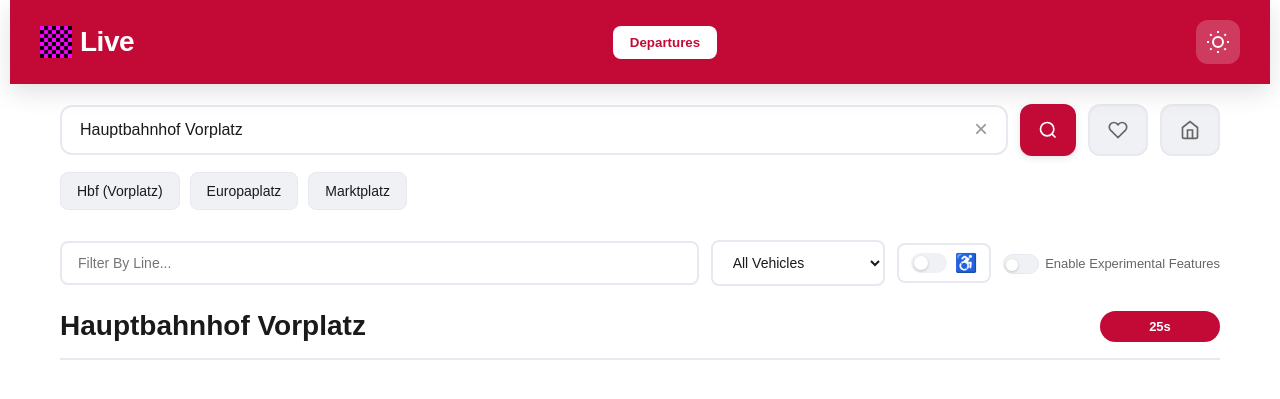
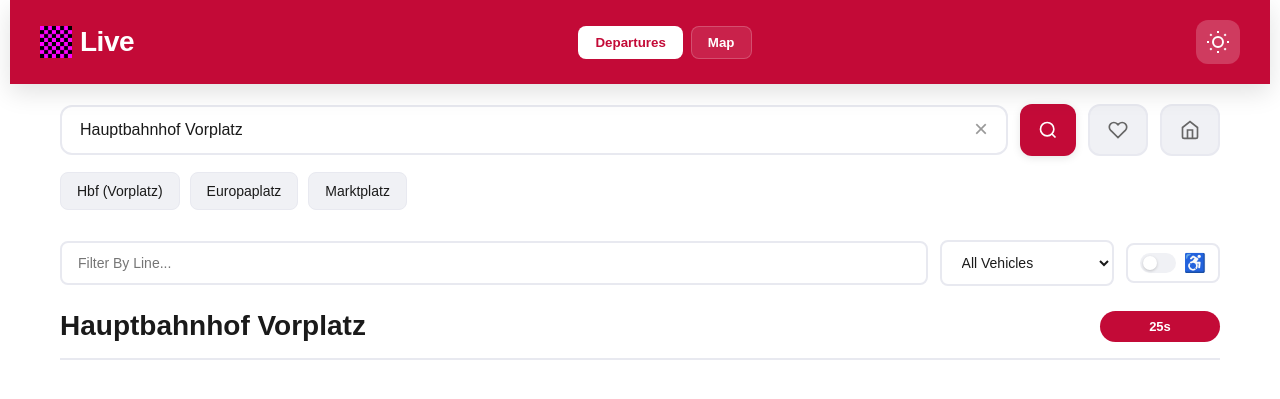
Before and after one commit to Fuad-R/KVV_Tracker_Webapp, a Flask app: page / in a window 1280 px wide. Shown: the top 399 px of the page. Run offline with Flask 3, Linux system fonts and the light colour scheme.

Commit message:
Enable map by default and remove experimental toggle

```diff
--- a/static/script.js
+++ b/static/script.js
@@ -83,7 +83,6 @@ const mapOverpassActiveRequests = new Set();
 const FAVORITES_KEY = 'transit_favorites';
 const FAVORITES_COLLAPSED_KEY = 'transit_favorites_collapsed';
 const HOME_STATION_KEY = 'transit_home_station';
-const EXPERIMENTAL_KEY = 'transit_experimental_enabled';
 const DEV_LOCATION_KEY = 'transit_dev_location_override';
 const NOTIFICATION_SETTINGS_DEFAULTS = {
     heightPercent: 100,
@@ -95,7 +94,6 @@ const APP_STORAGE_KEYS = [
     FAVORITES_KEY,
     FAVORITES_COLLAPSED_KEY,
     HOME_STATION_KEY,
-    EXPERIMENTAL_KEY,
     DEV_LOCATION_KEY,
     DEBUG_PASSWORD_KEY
 ];
@@ -366,8 +364,6 @@ function enableDebugUI() {
     setLeaveDebugButtonVisible(canLeaveDevMode());
     const devLocationBtn = document.getElementById("devLocationBtn");
     if (devLocationBtn) devLocationBtn.style.display = "block";
-
-    updateExperimentalUI();
 }
 
 async function loginDebug() {
@@ -437,16 +433,9 @@ function logoutDebug() {
     const devLocationBtn = document.getElementById("devLocationBtn");
     if (devLocationBtn) devLocationBtn.style.display = "none";
 
-    updateExperimentalUI();
-
     // If updates were paused, resume them
     if (updatesPaused) {
         togglePauseUpdates();
-    }
-
-    // Switch to departures tab if currently on map tab
-    if (document.getElementById("mapTab").classList.contains("active")) {
-        switchTab('departures');
     }
 
     // Re-render departures to remove edit buttons
@@ -497,51 +486,6 @@ function resetAppData() {
         umami.track('debug-reset-app-data');
     }
     window.location.reload();
-}
-
-// ------------------ EXPERIMENTAL FEATURES ------------------
-
-function toggleExperimentalFeatures() {
-    const isEnabled = document.getElementById("experimentalToggle").checked;
-    localStorage.setItem(EXPERIMENTAL_KEY, isEnabled);
-
-    // Track experimental features toggle
-    if (typeof umami !== 'undefined') {
-        umami.track('experimental-features-toggle', { enabled: isEnabled });
-    }
-
-    updateExperimentalUI();
-}
-
-function updateExperimentalUI() {
-    const isEnabled = localStorage.getItem(EXPERIMENTAL_KEY) === "true";
-    const mapBtn = document.getElementById("mapTabBtn");
-    const locateMeBtn = document.getElementById("locateMeBtn");
-    const devLocationBtn = document.getElementById("devLocationBtn");
-    const toggle = document.getElementById("experimentalToggle");
-
-    if (toggle) toggle.checked = isEnabled;
-
-    if (mapBtn) {
-        // If debugMode is on, it's always shown. Otherwise, depend on experimental toggle.
-        if (debugMode || isEnabled) {
-            mapBtn.style.display = "block";
-        } else {
-            mapBtn.style.display = "none";
-            // If we are currently on the map tab and experimental is disabled (and not in debug), switch away
-            if (document.getElementById("mapTab").classList.contains("active") && !debugMode) {
-                switchTab('departures');
-            }
-        }
-    }
-
-    if (locateMeBtn) {
-        locateMeBtn.style.display = (debugMode || isEnabled) ? "flex" : "none";
-    }
-
-    if (devLocationBtn) {
-        devLocationBtn.style.display = debugMode ? "block" : "none";
-    }
 }
 
 function openDebugEdit(stop_id, line, direction, stable_scheduled_time, minutes, delay) {
@@ -2822,8 +2766,6 @@ window.addEventListener("DOMContentLoaded", function() {
     });
 
     updateFavoritesDisplay();
-    updateExperimentalUI();
-
     // Auto-enable debug UI if dev mode is enabled or a password is saved
     if (debugMode) {
         enableDebugUI();
--- a/static/style.css
+++ b/static/style.css
@@ -700,66 +700,6 @@ body.dark-mode .notification-bar {
 
 .wheelchair-toggle input:checked ~ .wheelchair-emoji {
     color: var(--primary);
-}
-
-.experimental-toggle-container {
-    display: flex;
-    align-items: center;
-    gap: 8px;
-    margin-left: auto;
-}
-
-.experimental-toggle {
-    position: relative;
-    display: inline-block;
-    width: 34px;
-    height: 18px;
-}
-
-.experimental-toggle input {
-    opacity: 0;
-    width: 0;
-    height: 0;
-}
-
-.experimental-toggle .toggle-slider {
-    position: absolute;
-    cursor: pointer;
-    top: 0;
-    left: 0;
-    right: 0;
-    bottom: 0;
-    background-color: var(--bg-tertiary);
-    transition: .3s;
-    border-radius: 34px;
-    border: 1px solid var(--border);
-}
-
-.experimental-toggle .toggle-slider:before {
-    position: absolute;
-    content: "";
-    height: 12px;
-    width: 12px;
-    left: 2px;
-    bottom: 2px;
-    background-color: white;
-    transition: .3s;
-    border-radius: 50%;
-}
-
-.experimental-toggle input:checked + .toggle-slider {
-    background-color: var(--primary);
-    border-color: var(--primary);
-}
-
-.experimental-toggle input:checked + .toggle-slider:before {
-    transform: translateX(16px);
-}
-
-.experimental-label {
-    font-size: 13px;
-    color: var(--text-secondary);
-    font-weight: 500;
 }
 
 body.dark-mode .wheelchair-emoji {
--- a/templates/index.html
+++ b/templates/index.html
@@ -35,7 +35,7 @@
             </h1>
             <div class="header-tabs">
                 <button class="tab-btn active" onclick="switchTab('departures')">Departures</button>
-                <button class="tab-btn" id="mapTabBtn" onclick="switchTab('map')" style="display: none;">Map</button>
+                <button class="tab-btn" id="mapTabBtn" onclick="switchTab('map')">Map</button>
             </div>
             <button class="theme-toggle" id="themeToggle" title="Toggle dark mode">
                 <svg class="sun-icon" viewBox="0 0 24 24" fill="none" stroke="currentColor" stroke-width="2">
@@ -82,7 +82,7 @@
                             oninput="toggleClearButton()"
                         >
                         <button id="clearInputBtn" class="clear-btn" onclick="clearSearchInput()" title="Clear search">×</button>
-                        <button class="locate-me-btn-icon" id="locateMeBtn" onclick="locateNearestStation()" title="Locate nearest station" style="display: none;">
+                        <button class="locate-me-btn-icon" id="locateMeBtn" onclick="locateNearestStation()" title="Locate nearest station">
                             <svg viewBox="0 0 24 24" fill="none" stroke="currentColor" stroke-width="2">
                                 <path d="M21 10c0 7-9 13-9 13s-9-6-9-13a9 9 0 0 1 18 0z"></path>
                                 <circle cx="12" cy="10" r="3"></circle>
@@ -161,13 +161,6 @@
                         <span class="toggle-slider"></span>
                         <span class="wheelchair-emoji">♿</span>
                     </label>
-                    <div class="experimental-toggle-container">
-                        <label class="experimental-toggle">
-                            <input type="checkbox" id="experimentalToggle" onchange="toggleExperimentalFeatures()">
-                            <span class="toggle-slider"></span>
-                        </label>
-                        <span class="experimental-label">Enable Experimental Features</span>
-                    </div>
                 </div>
 
                 <!-- Station Dropdown -->
```
